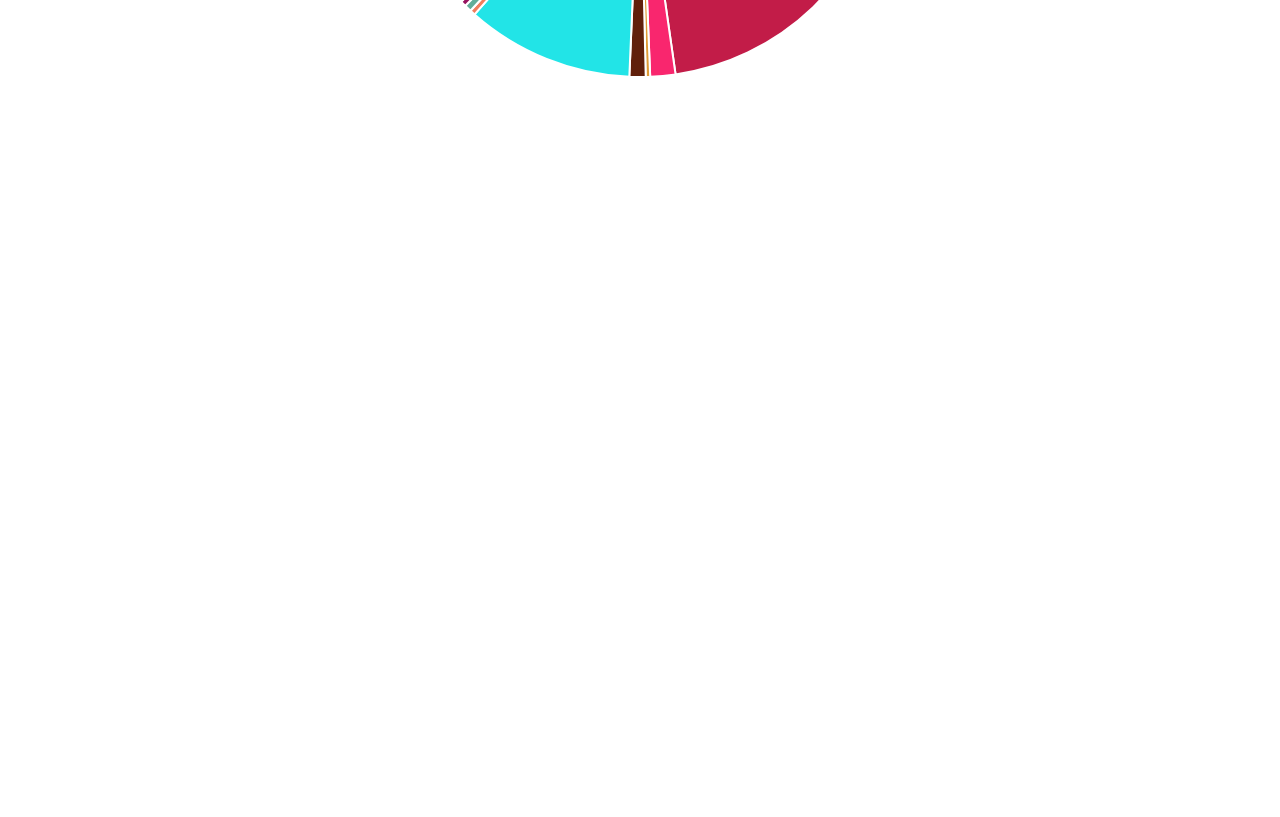
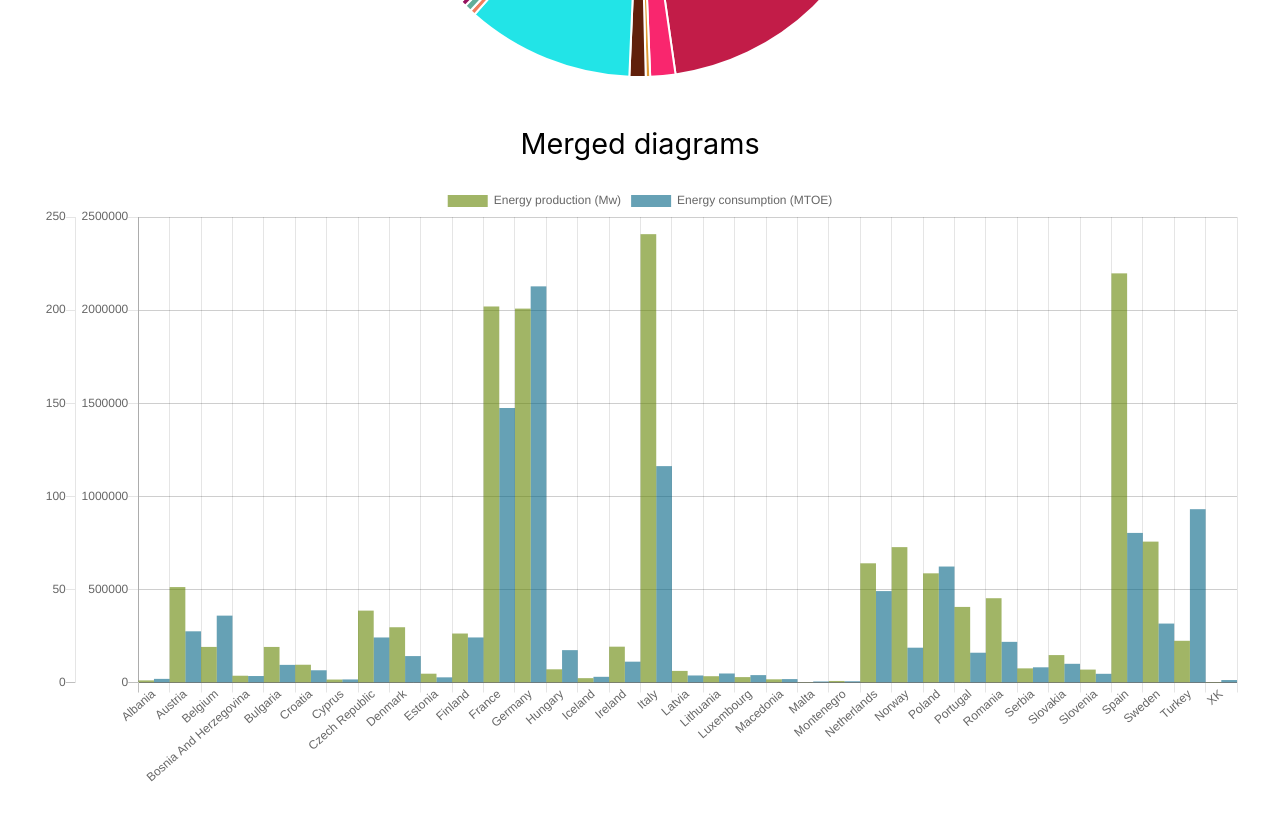
Before and after one commit to alexandre-mace/energy-visualization, a React (Create React App) app: page / in a window 1280 px wide. Shown: the part 1320-2137 px from the top of the page. Before the commit the page ends 1430 px from the top, so only its background shows below. Built offline with nearby package versions, Linux system fonts and the light colour scheme.

Commit message:
Add bar diagram for merged data

```diff
--- a/src/App.js
+++ b/src/App.js
@@ -1,6 +1,6 @@
 import React from 'react';
 import './App.css';
-import { Doughnut } from 'react-chartjs-2';
+import {Bar, Doughnut} from 'react-chartjs-2';
 import getRandomColor from "./utils/getRandomColor";
 import purifyProduction from "./purifiers/purifyProduction";
 import purifyConsumption from "./purifiers/purifyConsumption";
@@ -45,6 +45,26 @@ function App() {
     };
 
     // Create chartjs data for both datasets
+    const mergedData = {
+        labels: filteredProductionData.map(data => data.country)
+        ,
+        datasets: [
+            {
+                label: "Energy production (Mw)",
+                data: filteredProductionData.map(data => data.capacity),
+                backgroundColor: 'rgba(99, 132, 0, 0.6)',
+                borderWidth: 0,
+                yAxisID: "y-axis-production"
+            },
+            {
+                label: "Energy consumption (MTOE)",
+                data: filteredConsumptionData.map(data => data.consumption),
+                backgroundColor: 'rgba(0, 99, 132, 0.6)',
+                borderWidth: 0,
+                yAxisID: "y-axis-consumption"
+            }
+        ]
+    };
     const productionData = {
         labels: filteredProductionData.map(data => data.country)
         ,
@@ -71,6 +91,28 @@ function App() {
             <Doughnut data={productionData} />
             <div className={"chart-title"}>Energy consumption by countries (Millions of tonnes of oil equivalent (Mtoe))</div>
             <Doughnut data={consumptionData} />
+            <div className={"chart-title"}>Merged diagrams</div>
+            <Bar
+                data={mergedData}
+                width={100}
+                height={50}
+                options={{
+                    scales: {
+                        xAxes: [{
+                            barPercentage: 1,
+                            categoryPercentage: 1
+                        }],
+                        yAxes: [
+                            {
+                                id: "y-axis-production"
+                            },
+                            {
+                                id: "y-axis-consumption"
+                            }
+                        ]
+                    }
+                }}
+            />
             <Filters
                 filterTop10={filterTop10}
                 handleFilterTop10Change={handleFilterTop10Change}
```
